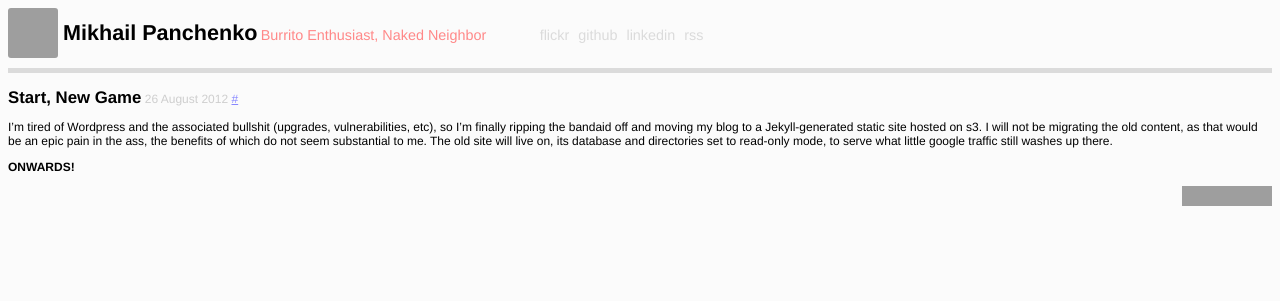
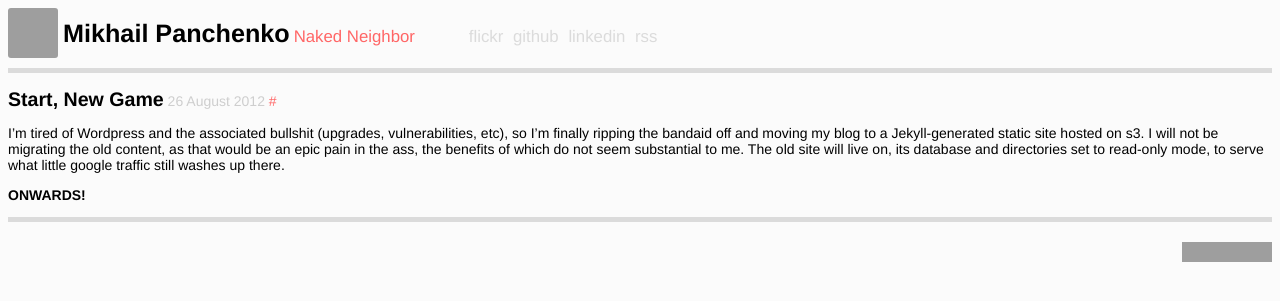
Before and after one commit to mihasya/mihasya.github.com, a Jekyll site: the page built from index.html, in a window 1280 px wide, cut to the strip 0-301 px from the top of the page. Built offline with Jekyll 4.4.1, drawn with Linux system fonts in a browser that asks for light colours; comment, search, counter and statistics services are not loaded; grey boxes are pictures that could not be loaded.

Commit message:
reorganize the templates, improve layout, pretty things up a bit

```diff
--- /dev/null
+++ b/_includes/post.html
@@ -0,0 +1,10 @@
+<div class="post">
+    <div class="post-header">
+        <span class="title"><h2>{{ post.title }}</h2></span>
+        <span class="date">{{ post.date | date_to_long_string }}</span>
+        <span class="permalink"><a href="{{ post.url }}">#</a></span>
+    </div>
+    <div class="post-body">
+        {{ content }}
+    </div>
+</div>
--- a/_layouts/base.html
+++ b/_layouts/base.html
@@ -16,7 +16,7 @@
                 <img src="http://www.gravatar.com/avatar/127b5dbc702c58a40ee060044427ef1e.png" id="thumbnail" />
             </div>
             <div id="header-text-wrapper">
-                <span id="blog-title">Mikhail Panchenko</span> <span id="blog-tagline">Burrito Enthusiast, Naked Neighbor</span>
+                <span id="blog-title">Mikhail Panchenko</span> <span id="blog-tagline">Naked Neighbor</span>
                 <span id="links">
                     <a href="http://www.flickr.com/photos/mikepanchenko/">flickr</a>
                     <a href="http://github.com/mihasya">github</a>
--- a/css/base.css
+++ b/css/base.css
@@ -1,6 +1,6 @@
 html {
     font-family: Helvetica, Arial;
-    font-size: 12px;
+    font-size: 14px;
     background: #fbfbfb;
 }
 
@@ -39,7 +39,7 @@ html {
 
 #blog-tagline {
     font-size: 120%;
-    color: #ff8888;
+    color: #ff6666;
 }
 
 #links {
@@ -74,12 +74,29 @@ html {
     font-size: 140%;
 }
 
+.title h2 {
+    display: inline;
+    margin: inherit;
+    padding: inherit;
+    font-size: inherit;
+}
+
+
 .date {
     color: #cecece;
 }
 
 a {
-    color: #8888ff
+    color: #ff6666;
+    text-decoration: none;
+}
+
+a:hover {
+    text-decoration: underline;
+}
+.post {
+    border-bottom: 5px solid #dbdbdb;
+    margin-bottom: 20px;
 }
 
 .post-nav {
@@ -89,3 +106,14 @@ a {
 #footer {
     text-align: right;
 }
+
+.post-body img {
+    margin: 5px;
+    float: right;
+    border: 1px solid #ff6666;
+    padding: 5px;
+}
+
+.post-body img.small {
+    height: 200px;
+}
--- a/index.html
+++ b/index.html
@@ -2,15 +2,7 @@
 layout: base
 ---
 {% for post in site.posts limit 10 %}
-<div class="post">
-    <div class="post-header">
-        <span class="title">{{ post.title }}</span>
-        <span class="date">{{ post.date | date_to_long_string }}</span>
-        <span class="permalink"><a href="{{ post.url }}">#</a></span>
-    </div>
-    <div class="post-body">
-        {{ post.content }}
-    </div>
-</div>
+{% assign content = post.content %}
+{% include post.html %}
+{% endfor %}
 <script type="text/javascript">mixpanel.track("home")</script>
-{% endfor %}
```
Also changed, not shown: _layouts/post.html (+2 -10 lines).
